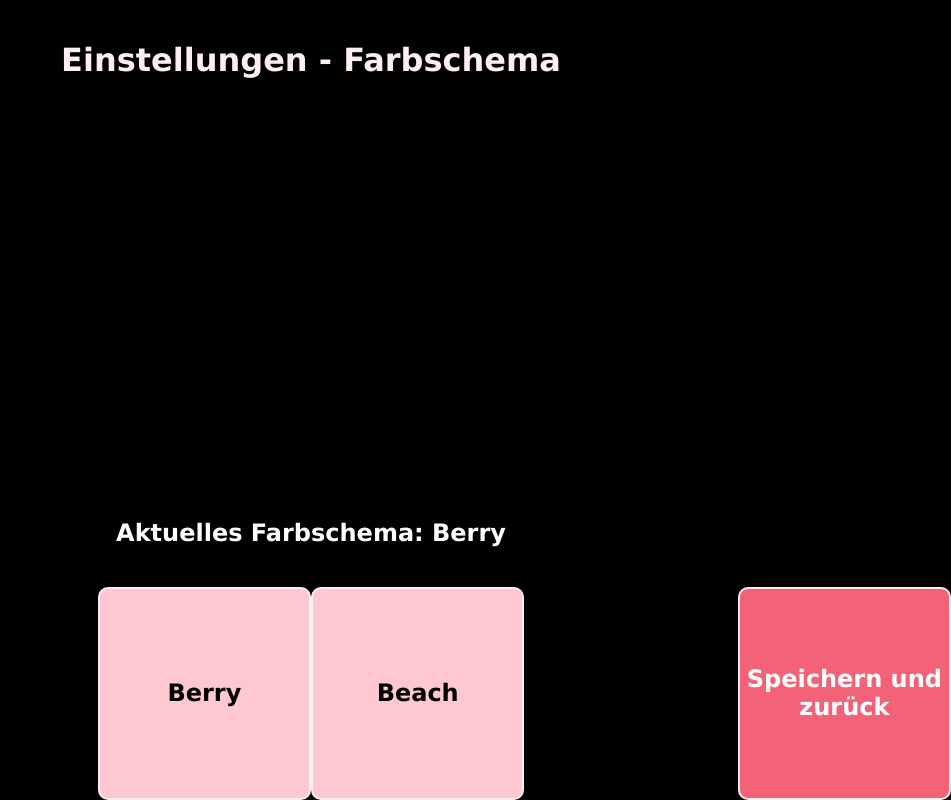
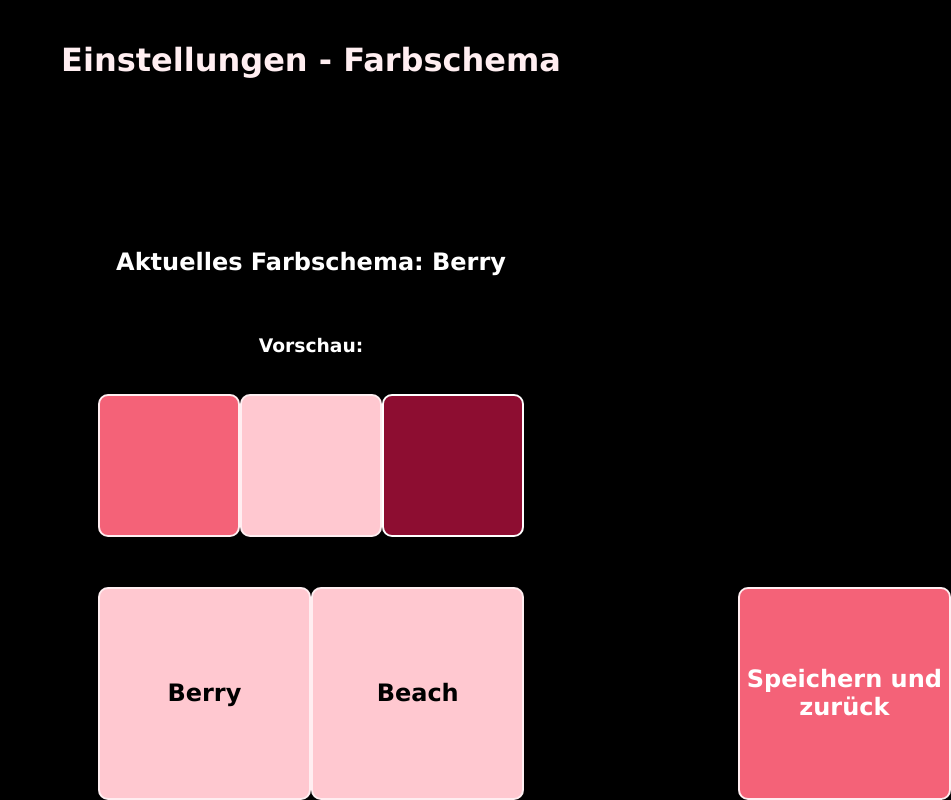
Before and after one commit to lm154-hdm/piano-game-sensefloor, a SvelteKit app: page /sensfloor/menu/settings/colourscheme in a window 1280 px wide. Shown: the whole page, without its empty margins (329-1280 px from the left). Built offline with nearby package versions, Linux system fonts and the light colour scheme.

Commit message:
add: Farbschema-Vorschau

```diff
--- a/src/app.css
+++ b/src/app.css
@@ -16,11 +16,11 @@
     --background-color: #000000;
     --background-lighter: #444444;
     --primary: #f46278; /* #b65966 */
-    --primary-active: #c55666;
+    --primary-active: #ab3143;
     --secondary: #ffc8d0;
-    --secondary-active: #efa4af;
+    --secondary-active: #d96979;
     --error: #8d0d31;
-    --error-active: #6c0824;
+    --error-active: #440013;
     --button-border-error: 2px solid var(--on-error);
     --on-error: #ffffff;
 
--- /dev/null
+++ b/src/lib/components/color-scheme-preview.svelte
@@ -0,0 +1,33 @@
+<div class="color-scheme-preview-container">
+    <h3>Vorschau:</h3>
+    <div class="color-scheme-preview">
+        <div class="color-scheme-preview-item primary-button"></div>
+        <div class="color-scheme-preview-item secondary-button"></div>
+        <div class="color-scheme-preview-item error-button"></div>
+    </div>
+</div>
+
+<style>
+    h3 {
+        text-align: center;
+    }
+
+    .color-scheme-preview-container {
+        width: 100%;
+        display: flex;
+        flex-direction: column;
+        gap: 20px;
+        margin-bottom: 50px;
+    }
+
+    .color-scheme-preview {
+        display: flex;
+        flex-direction: row;
+    }
+
+    .color-scheme-preview-item  {
+        aspect-ratio: 1 / 1;
+        border-radius: var(--button-border-radius);
+        flex-grow: 1;
+    }
+</style>
--- /dev/null
+++ b/src/lib/components/labelled-settings-container/labelled-settings-column.svelte
@@ -0,0 +1,17 @@
+<script lang="ts">
+    let { children } = $props();
+</script>
+
+<div class="labelled-settings-column">
+    {@render children()}
+</div>
+
+<style>
+    .labelled-settings-column {
+        display: flex;
+        flex-direction: column;
+        align-items: center;
+        justify-content: center;
+        flex-grow: 1;
+    }
+</style>
--- a/src/lib/components/labelled-settings-container.svelte
+++ b/src/lib/components/labelled-settings-container/labelled-settings-container.svelte
@@ -9,9 +9,7 @@
 
 <div class="labelled-settings-container">
     <h2>{text}</h2>
-    <div class="labelled-settings-button-container">
-        {@render children()}
-    </div>
+    {@render children()}
 </div>
 
 <style>
@@ -24,12 +22,4 @@
         justify-content: center;
         gap: 20px;
     }
-
-    .labelled-settings-button-container {
-        width: 100%;
-        height: 100%;
-        display: flex;
-        flex-direction: row;
-        justify-content: center;
-    }
 </style>
--- /dev/null
+++ b/src/lib/components/labelled-settings-container/labelled-settings-row.svelte
@@ -0,0 +1,17 @@
+<script lang="ts">
+    let { children } = $props();
+</script>
+
+<div class="labelled-settings-row">
+    {@render children()}
+</div>
+
+<style>
+    .labelled-settings-row {
+        display: flex;
+        flex-direction: row;
+        align-items: center;
+        justify-content: center;
+        flex-grow: 1;
+    }
+</style>
--- a/src/routes/+page.svelte
+++ b/src/routes/+page.svelte
@@ -22,8 +22,7 @@
         await window.setFullscreen(true);
         await window.setFocus();
 
-        //await connect();
-        goto("/sensfloor/menu");
+        await connect();
     });
 
     async function connect(): Promise<void> {
--- a/src/routes/admin/songselection/+page.svelte
+++ b/src/routes/admin/songselection/+page.svelte
@@ -192,6 +192,7 @@
     button {
         height: auto;
         width: auto;
+        padding: 6px 12px;
     }
 
     hr {
--- a/src/routes/sensfloor/menu/settings/colourscheme/+page.svelte
+++ b/src/routes/sensfloor/menu/settings/colourscheme/+page.svelte
@@ -2,7 +2,10 @@
     import { colorSchemes, settings } from "$lib/backend/settings.svelte";
     import BackButton from "$lib/components/back-button.svelte";
     import ColorSchemeButton from "$lib/components/color-scheme-button.svelte";
-    import LabelledSettingsContainer from "$lib/components/labelled-settings-container.svelte";
+    import ColorSchemePreview from "$lib/components/color-scheme-preview.svelte";
+  import LabelledSettingsColumn from "$lib/components/labelled-settings-container/labelled-settings-column.svelte";
+    import LabelledSettingsContainer from "$lib/components/labelled-settings-container/labelled-settings-container.svelte";
+  import LabelledSettingsRow from "$lib/components/labelled-settings-container/labelled-settings-row.svelte";
     import Title from "$lib/components/title.svelte";
 
     function getCurrentColorSchemeName(): string | undefined {
@@ -13,9 +16,14 @@
 <Title text="Einstellungen - Farbschema" />
 
 <LabelledSettingsContainer text="Aktuelles Farbschema: {getCurrentColorSchemeName()}">
-    {#each colorSchemes as { id, displayText }}
-        <ColorSchemeButton {id} text={displayText} />
-    {/each}
+    <LabelledSettingsColumn>
+        <ColorSchemePreview />
+        <LabelledSettingsRow>
+            {#each colorSchemes as { id, displayText }}
+                <ColorSchemeButton {id} text={displayText} />
+            {/each}
+        </LabelledSettingsRow>
+    </LabelledSettingsColumn>
 </LabelledSettingsContainer>
 
 <BackButton text="Speichern und zurück" slug="/sensfloor/menu/settings" shouldSave={true} />
--- a/src/routes/sensfloor/menu/settings/mode/+page.svelte
+++ b/src/routes/sensfloor/menu/settings/mode/+page.svelte
@@ -2,13 +2,15 @@
     import { Mode, settings } from "$lib/backend/settings.svelte";
     import BackButton from "$lib/components/back-button.svelte";
     import GhostButton from "$lib/components/ghost-button.svelte";
-    import LabelledSettingsContainer from "$lib/components/labelled-settings-container.svelte";
+    import LabelledSettingsContainer from "$lib/components/labelled-settings-container/labelled-settings-container.svelte";
+    import LabelledSettingsRow from "$lib/components/labelled-settings-container/labelled-settings-row.svelte";
     import Title from "$lib/components/title.svelte";
 </script>
 
 <Title text="Einstellungen - Modus" />
 
 <LabelledSettingsContainer text="Aktueller Modus: {Mode[settings.mode]}">
+    <LabelledSettingsRow>
         <button
             class="menu-button secondary-button"
             onclick={() => {
@@ -34,5 +36,6 @@
             Playback
         </button>
         <GhostButton />
+    </LabelledSettingsRow>
 </LabelledSettingsContainer>
 <BackButton text="Speichern und zurück" slug="/sensfloor/menu/settings" shouldSave={true} />
--- a/src/routes/sensfloor/menu/settings/speed/+page.svelte
+++ b/src/routes/sensfloor/menu/settings/speed/+page.svelte
@@ -1,13 +1,15 @@
 <script lang="ts">
     import { settings } from "$lib/backend/settings.svelte";
     import BackButton from "$lib/components/back-button.svelte";
-    import LabelledSettingsContainer from "$lib/components/labelled-settings-container.svelte";
+    import LabelledSettingsContainer from "$lib/components/labelled-settings-container/labelled-settings-container.svelte";
+    import LabelledSettingsRow from "$lib/components/labelled-settings-container/labelled-settings-row.svelte";
     import Title from "$lib/components/title.svelte";
 </script>
 
 <Title text="Einstellungen - Geschwindigkeit" />
 
 <LabelledSettingsContainer text="Aktuelle Geschwindigkeit: {settings.speed}%">
+    <LabelledSettingsRow>
         <button
             class="menu-button secondary-button"
             onclick={() => {
@@ -24,6 +26,7 @@
         >
             Schneller (+10%)
         </button>
+    </LabelledSettingsRow>
 </LabelledSettingsContainer>
 
 <BackButton text="Speichern und zurück" slug="/sensfloor/menu/settings" shouldSave={true} />
```
Also changed, not shown: src/lib/components/admin-sidebar.svelte (+10 -4 lines). Lines whose indentation alone changed are shown as unchanged.
